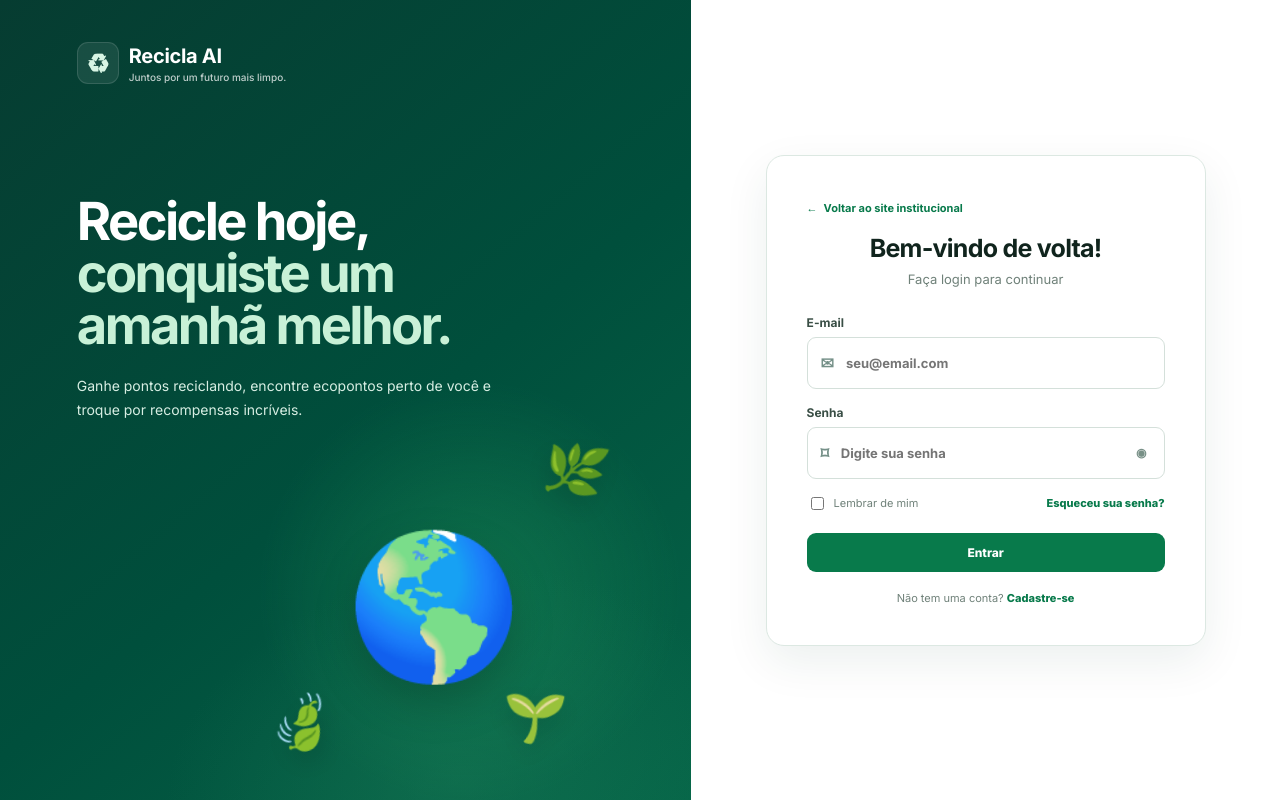
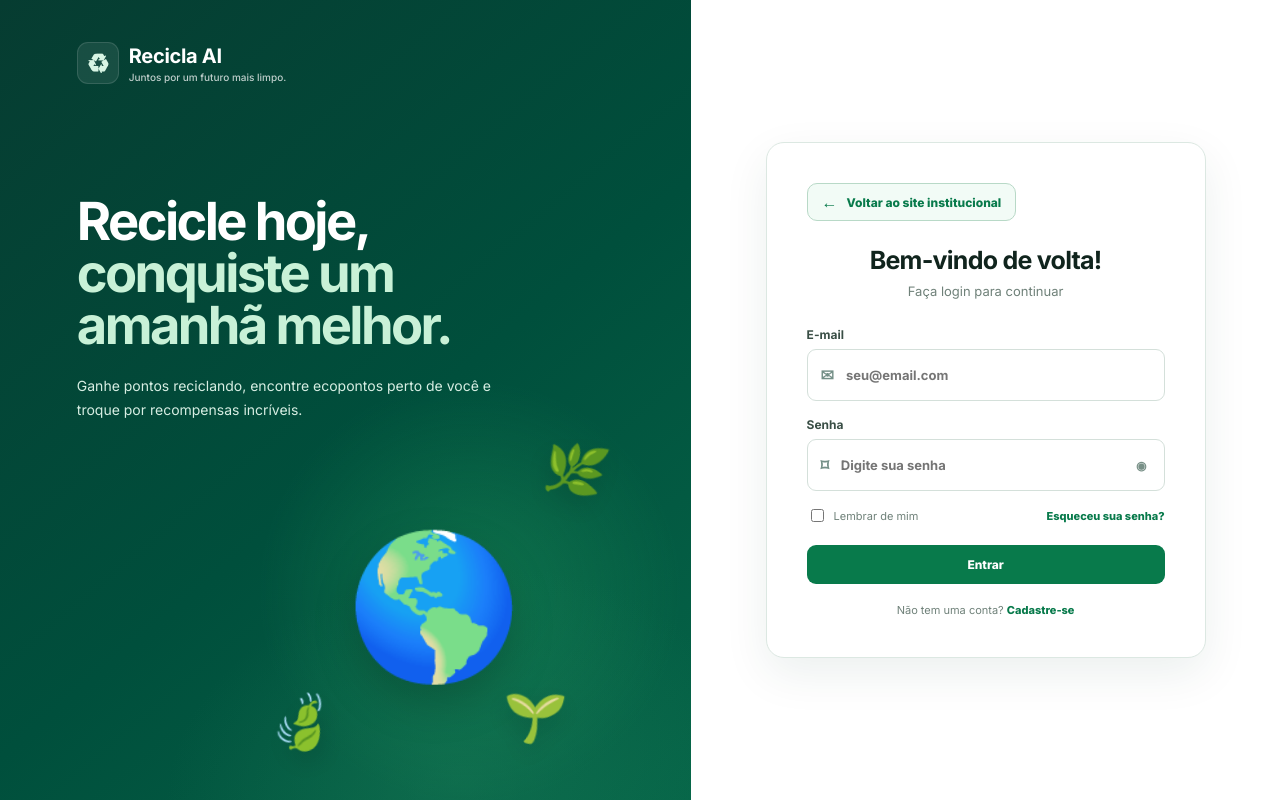
Before and after one commit to projetostit/reciclaAitii12, a website: page public/login.html in a window 1280 px wide. Drawn offline with Linux system fonts and the light colour scheme.

Commit message:
css botao voltar ao site

```diff
--- a/public/css/style.css
+++ b/public/css/style.css
@@ -2540,12 +2540,46 @@ img {
 }
 
 /* Integração com o index institucional */
-.login-back-link{
-  display:inline-flex;
-  align-items:center;
-  gap:6px;
-  width:max-content;
-  margin-bottom:18px;
-  text-decoration:none;
-  font-weight:700;
-}
+.login-back-link {
+  display: inline-flex;
+  align-items: center;
+  gap: 9px;
+
+  width: max-content;
+  margin-bottom: 24px;
+  padding: 10px 14px;
+
+  border: 1px solid #b8d9c7;
+  border-radius: 10px;
+
+  background: #f2fbf6;
+  color: var(--green-700);
+
+  font-size: 12px;
+  font-weight: 800;
+
+  transition:
+    background 0.2s ease,
+    border-color 0.2s ease,
+    transform 0.2s ease,
+    box-shadow 0.2s ease;
+}
+
+.login-back-link:hover {
+  background: var(--green-700);
+  border-color: var(--green-700);
+  color: #fff;
+
+  transform: translateX(-2px);
+  box-shadow: 0 7px 18px rgba(0, 91, 67, 0.14);
+}
+
+.login-back-link:focus-visible {
+  outline: 3px solid rgba(22, 165, 102, 0.22);
+  outline-offset: 3px;
+}
+
+.login-back-icon {
+  font-size: 16px;
+  line-height: 1;
+}
```
